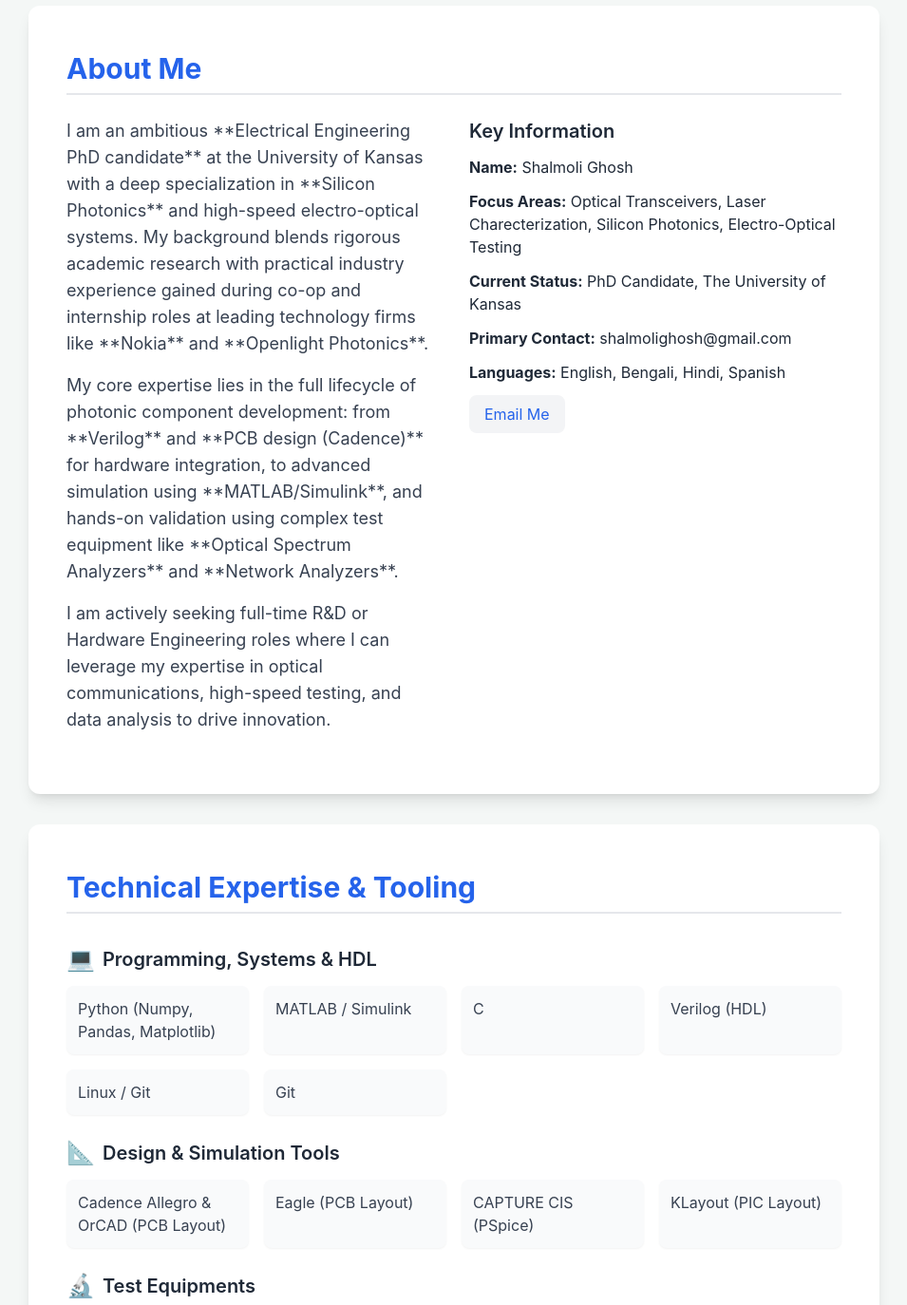
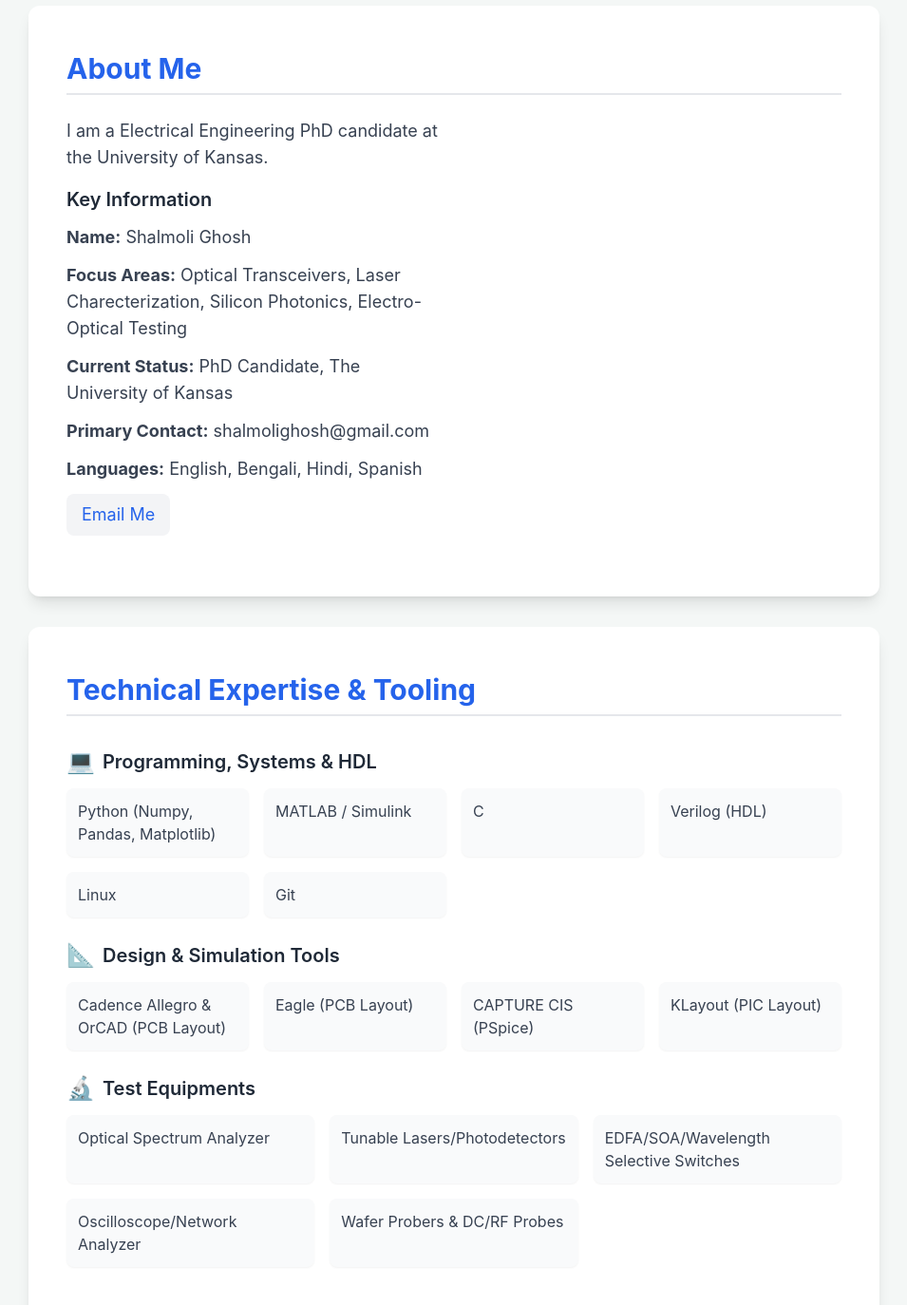
Before and after one commit to Shalmoli10/my-portfolio-site, a plain HTML site: page index.html in a window 1280 px wide. Shown: the part 1360-2734 px from the top of the page at 95% size, without its empty margins (302-1257 px from the left). Drawn offline with nearby package versions, Linux system fonts and the light colour scheme.

Commit message:
Update index.html

```diff
--- a/index.html
+++ b/index.html
@@ -252,10 +252,7 @@
                 <h3 class="text-3xl font-bold mb-6 border-b-2 pb-2 text-blue-600">About Me</h3>
                 <div class="grid md:grid-cols-2 gap-8">
                     <div class="text-lg text-gray-700 space-y-4">
-                        <p>I am an ambitious **Electrical Engineering PhD candidate** at the University of Kansas with a deep specialization in **Silicon Photonics** and high-speed electro-optical systems. My background blends rigorous academic research with practical industry experience gained during co-op and internship roles at leading technology firms like **Nokia** and **Openlight Photonics**.</p>
-                        <p>My core expertise lies in the full lifecycle of photonic component development: from **Verilog** and **PCB design (Cadence)** for hardware integration, to advanced simulation using **MATLAB/Simulink**, and hands-on validation using complex test equipment like **Optical Spectrum Analyzers** and **Network Analyzers**.</p>
-                        <p>I am actively seeking full-time R&D or Hardware Engineering roles where I can leverage my expertise in optical communications, high-speed testing, and data analysis to drive innovation.</p>
-                    </div>
+                        <p>I am a Electrical Engineering PhD candidate at the University of Kansas.</p>
                     <div>
                         <div class="space-y-3">
                             <h4 class="text-xl font-semibold mb-3 text-gray-800">Key Information</h4>
@@ -288,7 +285,7 @@
                             <span class="p-3 bg-gray-50 rounded-lg shadow-sm">MATLAB / Simulink</span>
                             <span class="p-3 bg-gray-50 rounded-lg shadow-sm">C</span>
                             <span class="p-3 bg-gray-50 rounded-lg shadow-sm">Verilog (HDL)</span>
-                            <span class="p-3 bg-gray-50 rounded-lg shadow-sm">Linux / Git</span>
+                            <span class="p-3 bg-gray-50 rounded-lg shadow-sm">Linux </span>
 							<span class="p-3 bg-gray-50 rounded-lg shadow-sm">Git</span>
                         </div>
                     </div>
```
